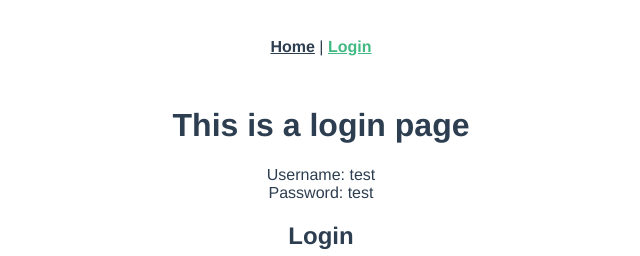
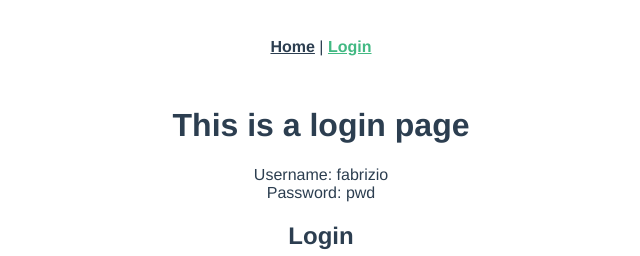
Before and after one commit to fabrizio2210/light-CICD, a Vue app in the folder src/vue/: page /login in a window 1280 px wide. Shown: the top 256 px of the page, without its empty margins (319-959 px from the left). Built offline with nearby package versions, Linux system fonts and the light colour scheme.

Commit message:
My test credential

```diff
--- a/src/vue/src/components/Login.vue
+++ b/src/vue/src/components/Login.vue
@@ -1,8 +1,8 @@
 <template>
     <div>
         <div class="alert alert-info">
-            Username: test<br />
-            Password: test
+            Username: fabrizio<br />
+            Password: pwd
         </div>
         <h2>Login</h2>
         <form @submit.prevent="handleSubmit">
```
